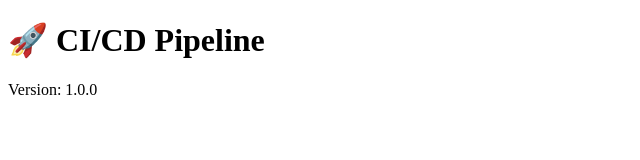
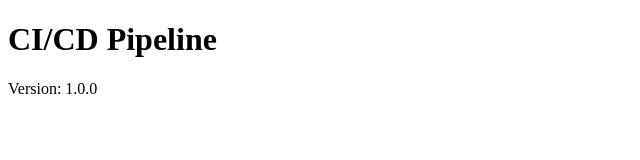
Before and after one commit to skpy1/ci-cd-pipeline, a plain HTML site: page index.html in a window 1280 px wide. Shown: the whole page, without its empty margins (0-640 px from the left). Drawn offline with Linux system fonts and the light colour scheme.

Commit message:
Update index.html

```diff
--- a/index.html
+++ b/index.html
@@ -4,7 +4,7 @@
     <title>CI/CD Pipeline</title>
 </head>
 <body>
-    <h1>🚀 CI/CD Pipeline</h1>
+    <h1>CI/CD Pipeline</h1>
     <p>Version: 1.0.0</p>
 </body>
 </html>
```
